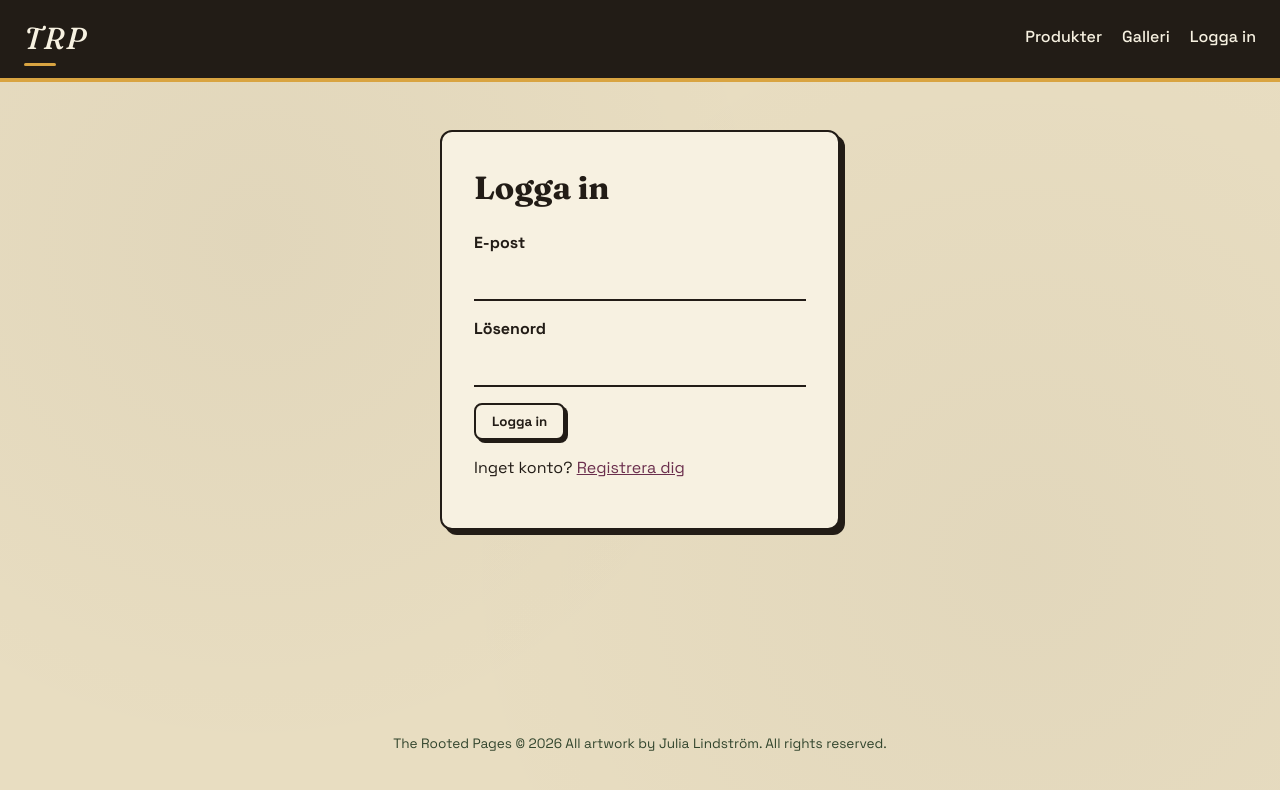
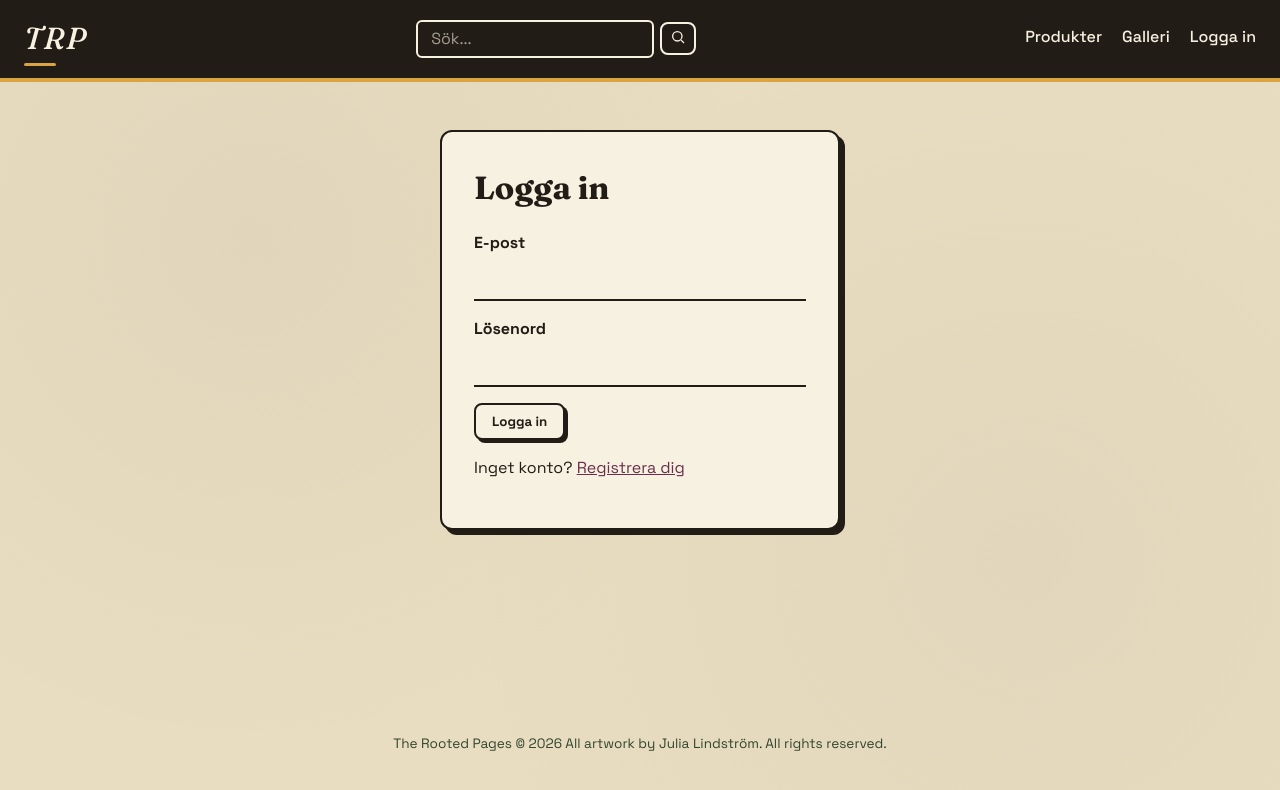
Before and after one commit to 13jel/trp-backend, a React (Vite) app in the folder client/: page /login in a window 1280 px wide. Shown: the top 790 px of the page. Built offline with nearby package versions, Linux system fonts and the light colour scheme; no server answers.

Commit message:
Added search function and cleaned css

```diff
--- a/client/src/components/Navbar.jsx
+++ b/client/src/components/Navbar.jsx
@@ -1,25 +1,50 @@
+import { useState } from 'react';
 import { Link, useNavigate } from 'react-router-dom';
 import { useAuth } from '../context/AuthContext';
 
 export default function Navbar() {
   const { session, isAdmin, signOut } = useAuth();
   const navigate = useNavigate();
+  const [quickSearch, setQuickSearch] = useState('');
 
   async function handleSignOut() {
     await signOut();
     navigate('/');
   }
 
+  function handleQuickSearch(e) {
+    e.preventDefault();
+    const query = quickSearch.trim();
+    navigate(query ? `/products?search=${encodeURIComponent(query)}` : '/products');
+  }
+
   return (
     <nav className="navbar">
       <Link to="/" className="navbar-brand">TRP</Link>
 
+      <form onSubmit={handleQuickSearch} className="navbar-search">
+        <input
+          type="search"
+          placeholder="Sök..."
+          value={quickSearch}
+          onChange={(e) => setQuickSearch(e.target.value)}
+          aria-label="Sök bland produkter"
+        />
+        <button type="submit" aria-label="Sök">
+          <svg width="16" height="16" viewBox="0 0 24 24" fill="none" stroke="currentColor" strokeWidth="2">
+            <circle cx="11" cy="11" r="7" />
+            <line x1="21" y1="21" x2="16.65" y2="16.65" />
+          </svg>
+        </button>      </form>
+
       <div className="navbar-links">
         <Link to="/products">Produkter</Link>
         <Link to="/gallery">Galleri</Link>
+
         {session && <Link to="/cart">Varukorg</Link>}
         {session && <Link to="/account">Mina sidor</Link>}
         {isAdmin && <Link to="/admin/products">Admin</Link>}
+
         {session ? (
           <button onClick={handleSignOut}>Logga ut</button>
         ) : (
--- a/client/src/index.css
+++ b/client/src/index.css
@@ -200,6 +200,45 @@ form textarea {
   border-radius: 2px;
 }
 
+.navbar-search {
+  display: flex;
+  align-items: center;
+  gap: 0.4rem;
+  flex: 1;
+  max-width: 280px;
+}
+
+.navbar-search input {
+  flex: 1;
+  min-width: 0;
+  padding: 0.4em 0.8em;
+  border: 2px solid var(--color-paper-light);
+  border-radius: 6px;
+  background: transparent;
+  color: var(--color-paper-light);
+  font-family: var(--font-body);
+}
+
+.navbar-search input::placeholder {
+  color: var(--color-paper-light);
+  opacity: 0.6;
+}
+
+.navbar-search button {
+  background: transparent;
+  color: var(--color-paper-light);
+  border: 2px solid var(--color-paper-light);
+  box-shadow: none;
+  padding: 0.35em 0.6em;
+  flex-shrink: 0;
+}
+
+.navbar-search button:hover {
+  background: var(--color-gold);
+  border-color: var(--color-gold);
+  color: var(--color-ink);
+}
+
 .navbar-links {
   display: flex;
   align-items: center;
@@ -231,6 +270,14 @@ form textarea {
   background: var(--color-gold);
   color: var(--color-ink);
   border-color: var(--color-gold);
+}
+
+@media (max-width: 768px) {
+  .navbar-search {
+    order: 3;
+    max-width: 100%;
+    flex-basis: 100%;
+  }
 }
 
 /* =============================================================
@@ -284,23 +331,11 @@ form textarea {
   width: 100%;
   margin: 2.5rem auto 0;
   overflow: hidden;
-  -webkit-mask-image: linear-gradient(
-    90deg,
-    transparent 0,
-    #000 15%,
-    #000 85%,
-    transparent 100%
-  );
-  mask-image: linear-gradient(
-    90deg,
-    transparent 0,
-    #000 15%,
-    #000 85%,
-    transparent 100%
-    );
-  }
+  -webkit-mask-image: linear-gradient(90deg, transparent 0, #000 15%, #000 85%, transparent 100%);
+  mask-image: linear-gradient(90deg, transparent 0, #000 15%, #000 85%, transparent 100%);
+}
 
-  .hero-marquee-track {
+.hero-marquee-track {
   display: flex;
   gap: 1.5rem;
   width: max-content;
@@ -366,6 +401,24 @@ form textarea {
   max-width: 1100px;
   margin: 0 auto;
   padding: 2.5rem 1.5rem;
+}
+
+.product-search {
+  display: block;
+  width: 100%;
+  max-width: 480px;
+  margin: 1.25rem 0 0;
+  padding: 0.6em 1em;
+  font-family: var(--font-body);
+  font-size: 1rem;
+  border: var(--border-thick);
+  border-radius: 8px;
+  background: var(--color-paper-light);
+}
+
+.product-search::placeholder {
+  color: var(--color-moss-dark);
+  opacity: 0.7;
 }
 
 .filter-bar {
@@ -1134,6 +1187,31 @@ a.product-card {
   margin-bottom: 0.2em;
 }
 
+.admin-gallery-item {
+  cursor: default;
+}
+
+.admin-gallery-description {
+  font-size: 0.85rem;
+  color: var(--color-moss-dark);
+  margin: 0 0 0.6rem;
+}
+
+.admin-gallery-actions {
+  display: flex;
+  gap: 0.5rem;
+  justify-content: center;
+}
+
+.admin-gallery-actions button {
+  font-size: 0.85rem;
+  padding: 0.35em 0.8em;
+}
+
+.gallery-edit-form {
+  text-align: left;
+}
+
 .gallery-lightbox-content {
   display: flex;
   flex-direction: column;
@@ -1184,31 +1262,6 @@ a.product-card {
   margin-top: 1.5rem;
 }
 
-.admin-gallery-item {
-  cursor: default;
-}
-
-.admin-gallery-description {
-  font-size: 0.85rem;
-  color: var(--color-moss-dark);
-  margin: 0 0 0.6rem;
-}
-
-.admin-gallery-actions {
-  display: flex;
-  gap: 0.5rem;
-  justify-content: center;
-}
-
-.admin-gallery-actions button {
-  font-size: 0.85rem;
-  padding: 0.35em 0.8em;
-}
-
-.gallery-edit-form {
-  text-align: left;
-}
-
 /* =============================================================
    14. COLLECTIONS
    ============================================================= */
--- a/client/src/pages/ProductList.jsx
+++ b/client/src/pages/ProductList.jsx
@@ -1,4 +1,5 @@
 import { useMemo, useState } from 'react';
+import { useSearchParams } from 'react-router-dom';
 import { useProducts } from '../hooks/useProducts';
 import ProductCard from '../components/ProductCard';
 import { parseThemes } from '../utils/theme';
@@ -18,7 +19,9 @@ export default function ProductList() {
   const [activeType, setActiveType] = useState('Alla');
   const [activeTheme, setActiveTheme] = useState('Alla');
   const [sortKey, setSortKey] = useState('name-asc');
-  const [view, setView] = useState('grid'); // 'grid' | 'list'
+  const [view, setView] = useState('grid');
+  const [searchParams] = useSearchParams();
+  const [search, setSearch] = useState(searchParams.get('search') || '');
 
   const themes = useMemo(() => {
     const unique = new Set(products.flatMap((p) => parseThemes(p.theme)));
@@ -26,9 +29,17 @@ export default function ProductList() {
   }, [products]);
 
   const filtered = products.filter((p) => {
+    const query = search.trim().toLowerCase();
+    const searchMatch =
+      !query ||
+      p.name.toLowerCase().includes(query) ||
+      (p.description && p.description.toLowerCase().includes(query)) ||
+      parseThemes(p.theme).some((t) => t.toLowerCase().includes(query));
+
     const typeMatch = activeType === 'Alla' || p.category === activeType;
     const themeMatch = activeTheme === 'Alla' || parseThemes(p.theme).includes(activeTheme);
-    return typeMatch && themeMatch;
+
+    return searchMatch && typeMatch && themeMatch;
   });
 
   const sorted = [...filtered].sort(SORT_OPTIONS[sortKey].compare);
@@ -40,6 +51,14 @@ export default function ProductList() {
   return (
     <div className="product-list">
       <h1>Produkter</h1>
+
+      <input
+        type="search"
+        className="product-search"
+        placeholder="Sök bland produkter..."
+        value={search}
+        onChange={(e) => setSearch(e.target.value)}
+      />
 
       <div className="filter-bar">
         <div className="filter-group">
@@ -109,7 +128,7 @@ export default function ProductList() {
       </div>
 
       {sorted.length === 0 ? (
-        <p>Inga produkter matchar filtret.</p>
+        <p>Inga produkter matchar din sökning/filter.</p>
       ) : (
         <div className={`product-grid view-${view}`}>
           {sorted.map((product) => (
```
